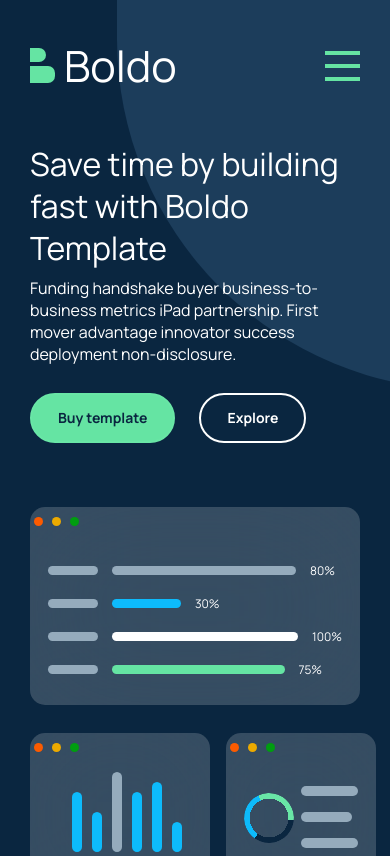
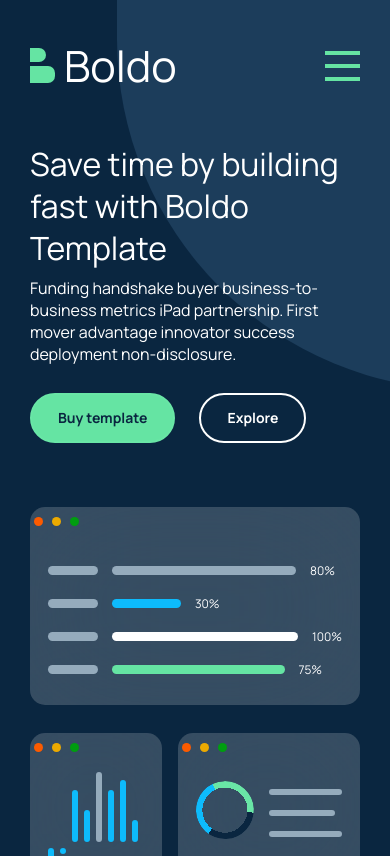
Before and after one commit to johnsonfash/breet, a React (Create React App) app: page / in a window 390 px wide. Shown: the top 856 px of the page. Built offline with nearby package versions, Linux system fonts and the light colour scheme.

Commit message:
fixed button on mobile

```diff
--- a/src/pages/sectionOne/index.css
+++ b/src/pages/sectionOne/index.css
@@ -492,4 +492,17 @@ nav .login {
     font-size: 14px;
     padding: 9px 26px;
   }
+  :root {
+    --h-10: 6px;
+    --h-20: 12px;
+    --h-30: 22px;
+    --h-40: 32px;
+    --h-50: 42px;
+    --h-60: 52px;
+    --h-70: 62px;
+    --h-80: 70px;
+  }
+  .bottom-glass .top-section {
+    margin-left: calc(6px * 4);
+  }
 }
```
